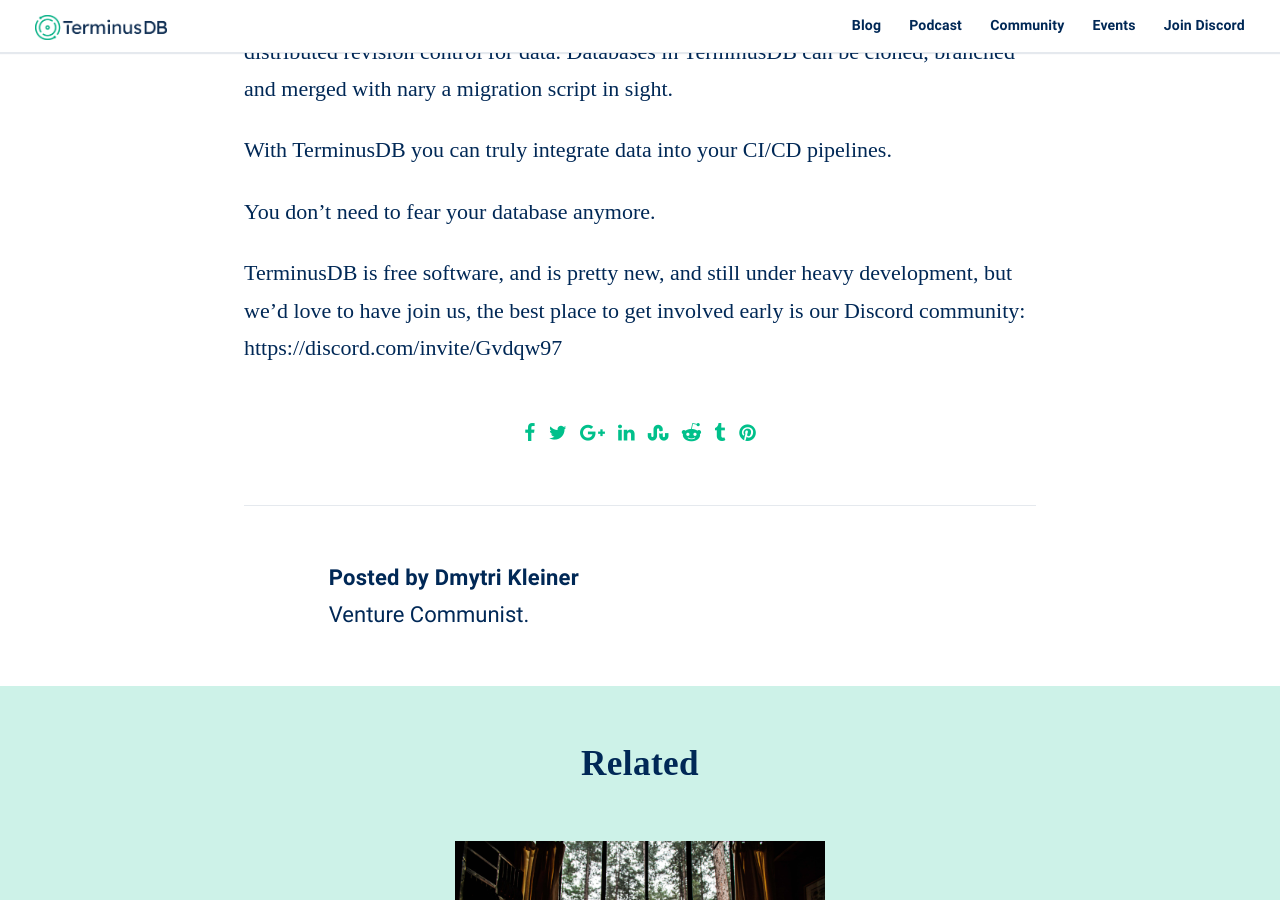
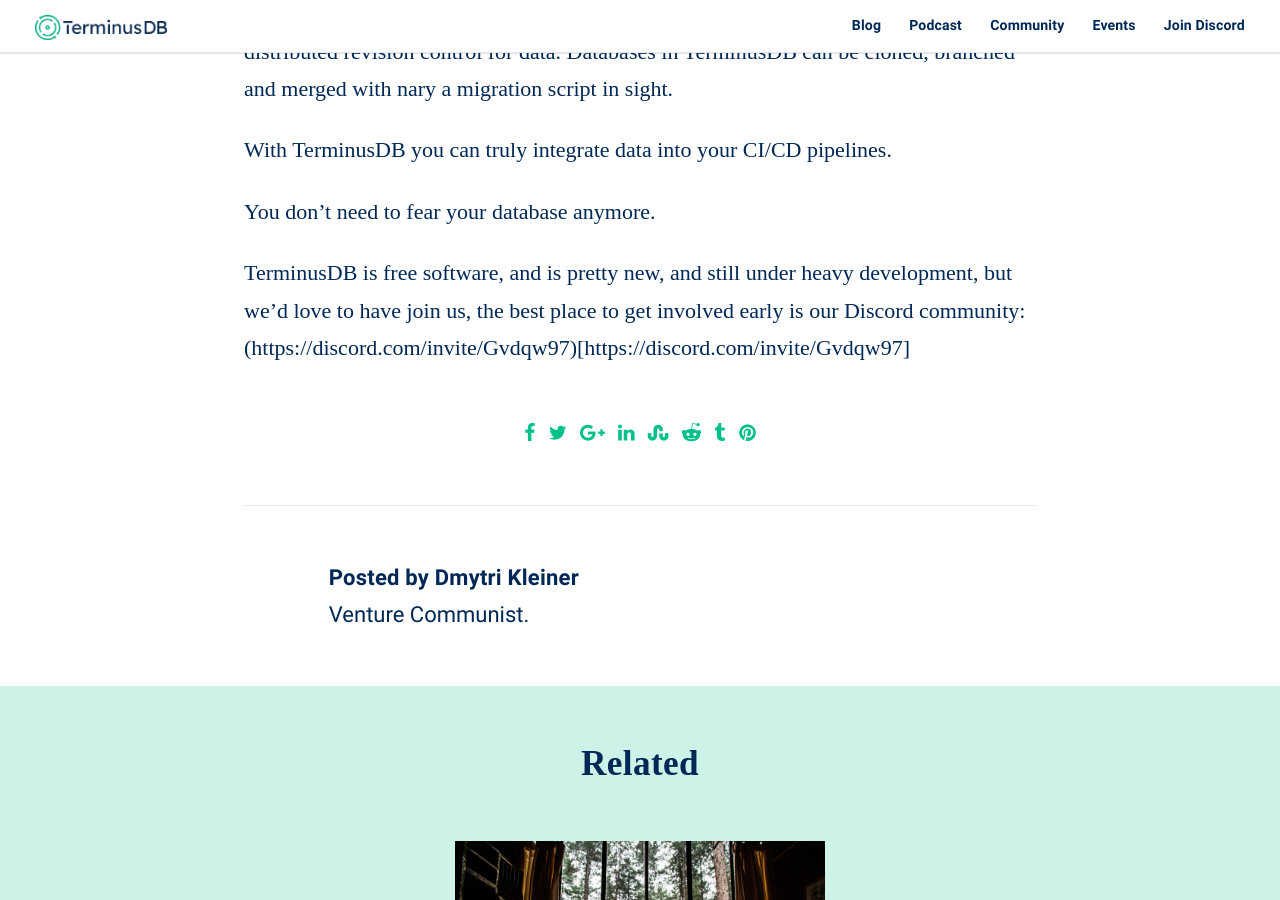
Before and after one commit to terminusdb/terminusdb-blog, a Jekyll site: the page built from _posts/2020-05-29-continuous-everything-as-code.md, in a window 1280 px wide and 900 px high, scrolled down 5370 px. Built offline with Jekyll 4.4.1, drawn with Linux system fonts in a browser that asks for light colours; some web fonts are replaced; comment, search, counter and statistics services are not loaded; some of the changed lines change nothing that is shown.

Commit message:
added continuous everything as code

```diff
--- a/_posts/2020-05-29-continuous-everything-as-code.md
+++ b/_posts/2020-05-29-continuous-everything-as-code.md
@@ -155,4 +155,5 @@
 
 TerminusDB is free software, and is pretty new, and still under heavy
 development, but we'd love to have join us, the best place to get involved
-early is our Discord community: https://discord.com/invite/Gvdqw97
+early is our Discord community:
+(https://discord.com/invite/Gvdqw97)[https://discord.com/invite/Gvdqw97]
```
